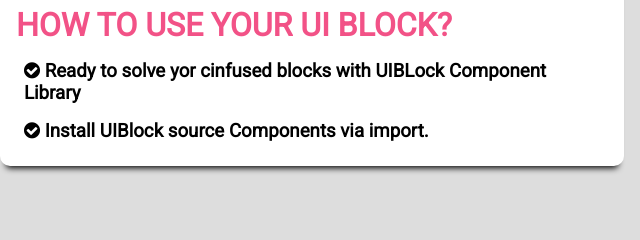
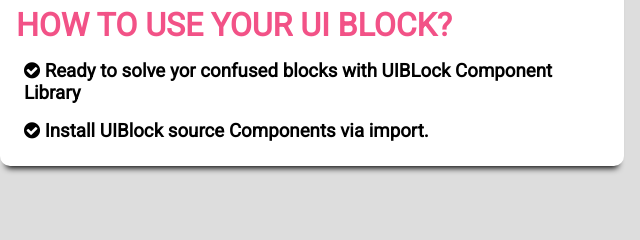
Before and after one commit to sakshijainn/componentLibraryProject, a plain HTML site: page index.html in a window 1280 px wide. Shown: the part 972-1212 px from the top of the page, 0-640 px from the left. Drawn offline with Linux system fonts and the light colour scheme; a script that the page names is missing.

Commit message:
link changes done

```diff
--- a/index.html
+++ b/index.html
@@ -68,7 +68,7 @@
 
           <h3>
             <i class="fa fa-check-circle" aria-hidden="true"></i>
-            Ready to solve yor cinfused blocks with UIBLock Component Library          </h3>
+            Ready to solve yor confused blocks with UIBLock Component Library </h3>
           <h3>
             <i class="fa fa-check-circle" aria-hidden="true"></i>
             Install UIBlock source Components via import.
```
Also changed, not shown: docsite.html (+1 -1 lines).
